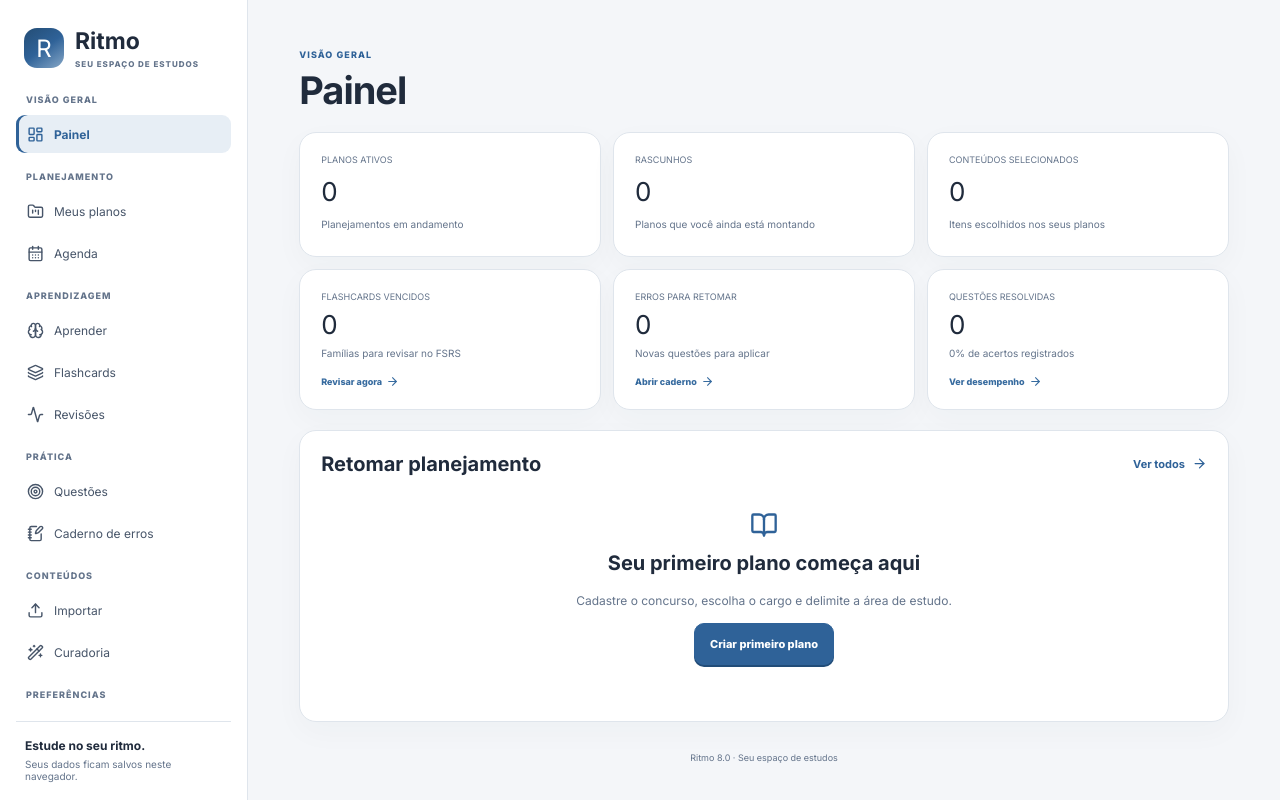
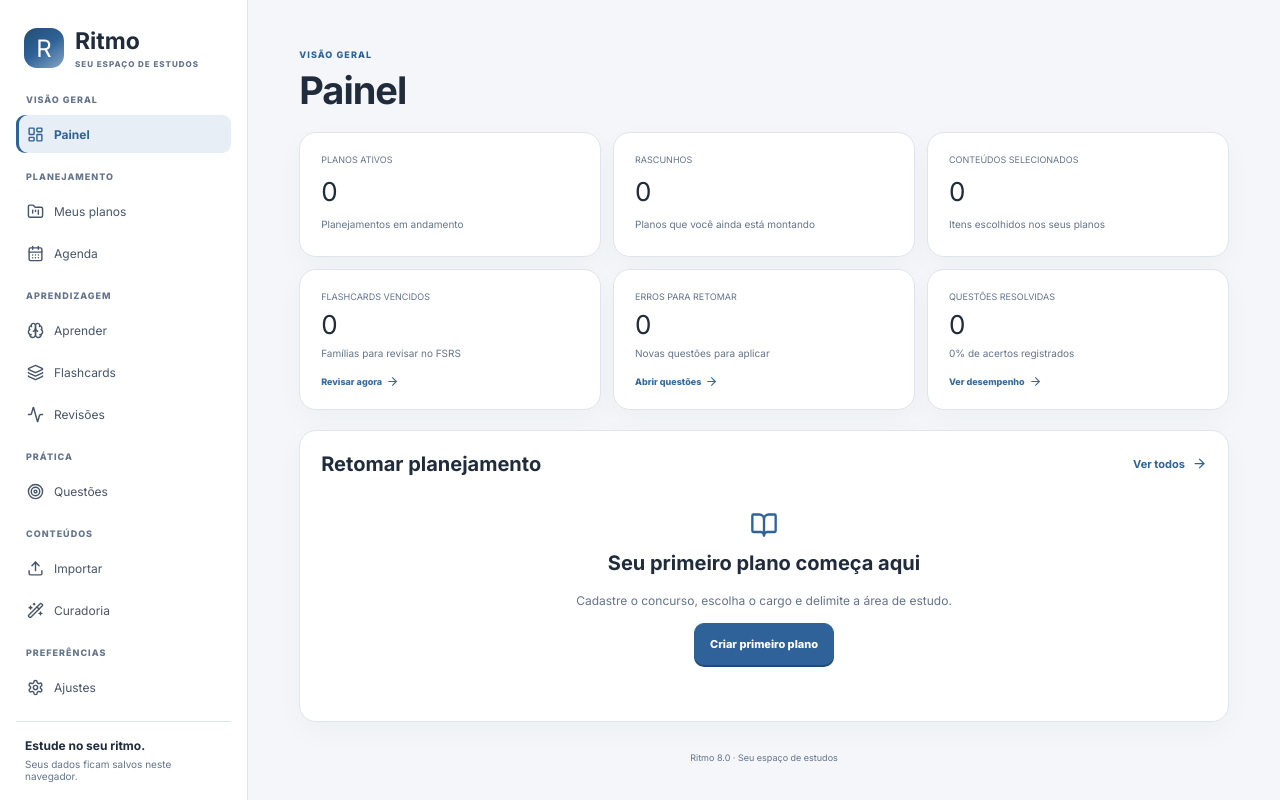
Before and after one commit to Bluequation/nodu, a React (Vite) app: page / in a window 1280 px wide. Built offline with nearby package versions, Linux system fonts and the light colour scheme.

Commit message:
Make Questions the single practice navigation entry

```diff
--- a/src/app/App.tsx
+++ b/src/app/App.tsx
@@ -21,7 +21,7 @@ const groups = [
   ["VISÃO GERAL", [["Painel", "/", LayoutDashboard]]],
   ["PLANEJAMENTO", [["Meus planos", "/plans", FolderKanban], ["Agenda", "/agenda", CalendarDays]]],
   ["APRENDIZAGEM", [["Aprender", "/learn", Brain], ["Flashcards", "/flashcards", Layers3], ["Revisões", "/reviews", Activity]]],
-  ["PRÁTICA", [["Questões", "/questions", Target], ["Caderno de erros", "/errors", NotebookPen]]],
+  ["PRÁTICA", [["Questões", "/errors", Target]]],
   ["CONTEÚDOS", [["Importar", "/import", Upload], ["Curadoria", "/curation", WandSparkles]]],
   ["PREFERÊNCIAS", [["Ajustes", "/settings", Settings]]],
 ] as const;
@@ -91,8 +91,8 @@ function Dashboard() {
       <Panel><small>RASCUNHOS</small><b>{drafts}</b><span>Planos que você ainda está montando</span></Panel>
       <Panel><small>CONTEÚDOS SELECIONADOS</small><b>{topics}</b><span>Itens escolhidos nos seus planos</span></Panel>
       <Panel><small>FLASHCARDS VENCIDOS</small><b>{metrics.dueCards}</b><span>Famílias para revisar no FSRS</span><Link to="/reviews" className="text-link">Revisar agora <ArrowRight size={13}/></Link></Panel>
-      <Panel><small>ERROS PARA RETOMAR</small><b>{metrics.dueErrors}</b><span>Novas questões para aplicar</span><Link to="/errors" className="text-link">Abrir caderno <ArrowRight size={13}/></Link></Panel>
-      <Panel><small>QUESTÕES RESOLVIDAS</small><b>{metrics.questions}</b><span>{metrics.questions ? Math.round(metrics.correct / metrics.questions * 100) : 0}% de acertos registrados</span><Link to="/questions" className="text-link">Ver desempenho <ArrowRight size={13}/></Link></Panel>
+      <Panel><small>ERROS PARA RETOMAR</small><b>{metrics.dueErrors}</b><span>Novas questões para aplicar</span><Link to="/errors" className="text-link">Abrir questões <ArrowRight size={13}/></Link></Panel>
+      <Panel><small>QUESTÕES RESOLVIDAS</small><b>{metrics.questions}</b><span>{metrics.questions ? Math.round(metrics.correct / metrics.questions * 100) : 0}% de acertos registrados</span><Link to="/errors?view=performance" className="text-link">Ver desempenho <ArrowRight size={13}/></Link></Panel>
     </div>
     <Panel><div className="panel-head"><h2>Retomar planejamento</h2><Link className="text-link" to="/plans">Ver todos <ArrowRight size={15}/></Link></div>
       {recent.length ? recent.map(plan => <Link className="plan-row" key={plan.id} to={`/plans/${plan.id}/verticalize`}><b>{plan.title}</b><span>{[plan.position, plan.area].filter(Boolean).join(" · ")} · {plan.status === "active" ? "Ativo" : "Rascunho"}</span><ArrowRight size={16}/></Link>) : <div className="empty"><BookOpen size={28}/><h2>Seu primeiro plano começa aqui</h2><p>Cadastre o concurso, escolha o cargo e delimite a área de estudo.</p><Link className="primary-button" to="/plans/new">Criar primeiro plano</Link></div>}
```
